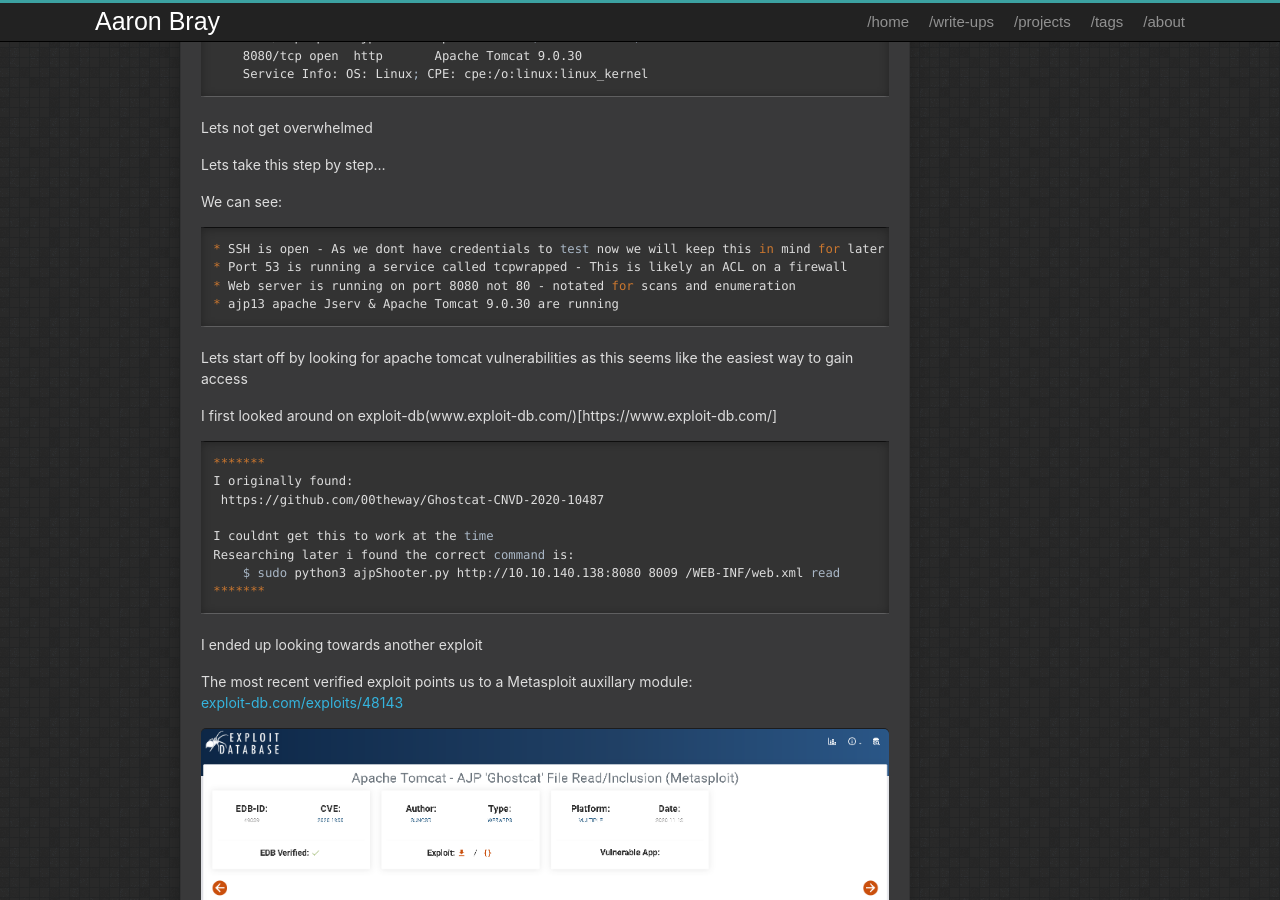
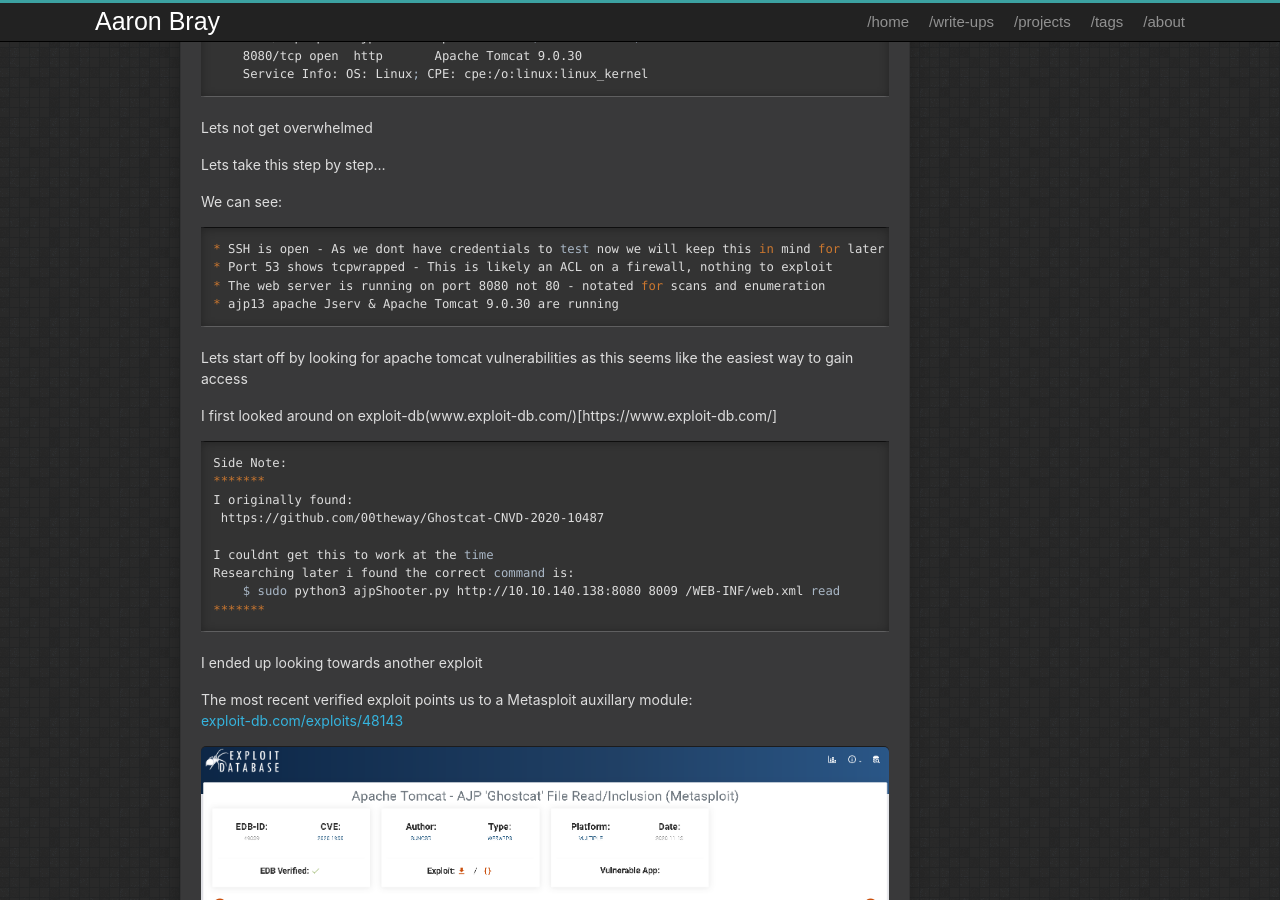
Before and after one commit to AaronBray/AaronBray.github.io, a Jekyll site: the page built from _posts/2025-09-25-Tom_Ghost.md, in a window 1280 px wide and 900 px high, scrolled down 623 px. Built offline with Jekyll 4.4.1, drawn with Linux system fonts in a browser that asks for light colours.

Commit message:
Update 2025-09-25-Tom_Ghost.md

```diff
--- a/_posts/2025-09-25-Tom_Ghost.md
+++ b/_posts/2025-09-25-Tom_Ghost.md
@@ -40,8 +40,8 @@
 We can see:
 {% highlight bash %}
 * SSH is open - As we dont have credentials to test now we will keep this in mind for later
-* Port 53 is running a service called tcpwrapped - This is likely an ACL on a firewall
-* Web server is running on port 8080 not 80 - notated for scans and enumeration
+* Port 53 shows tcpwrapped - This is likely an ACL on a firewall, nothing to exploit
+* The web server is running on port 8080 not 80 - notated for scans and enumeration
 * ajp13 apache Jserv & Apache Tomcat 9.0.30 are running
 {% endhighlight bash %}
 
@@ -51,6 +51,7 @@
 I first looked around on exploit-db(www.exploit-db.com/)[https://www.exploit-db.com/]
 
 {% highlight bash %}
+Side Note:
 *******
 I originally found:
  https://github.com/00theway/Ghostcat-CNVD-2020-10487
```
